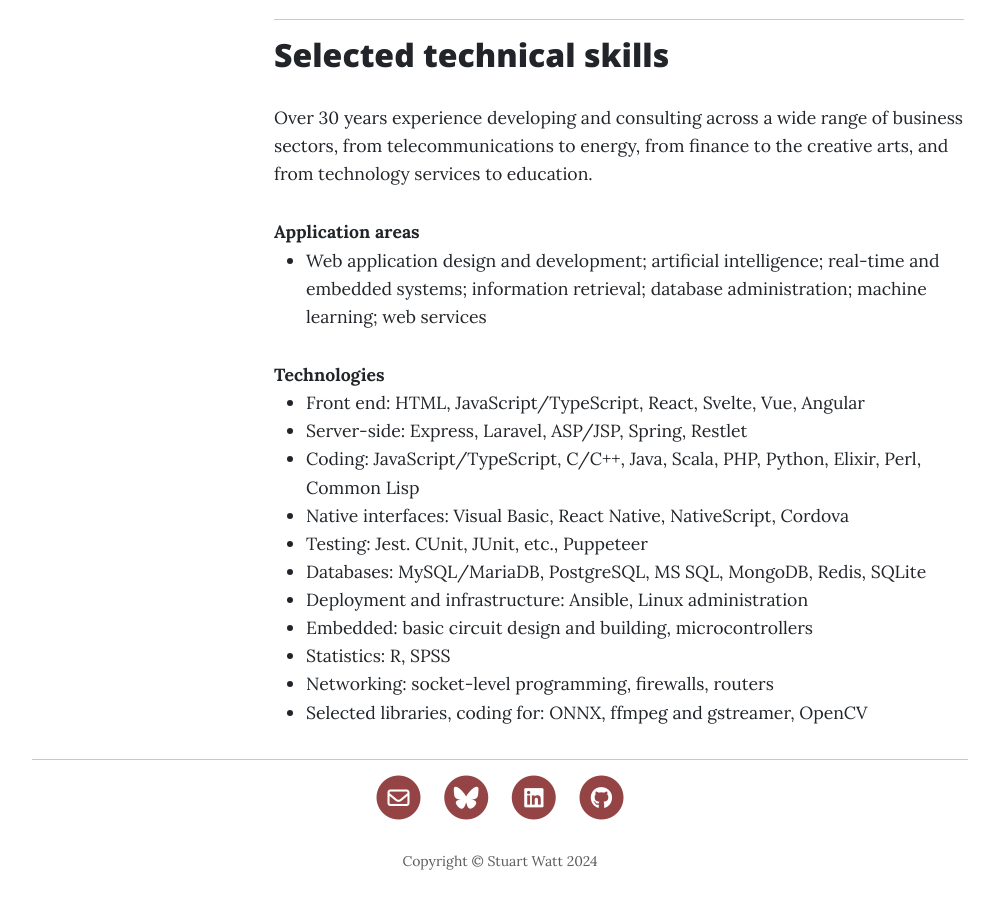
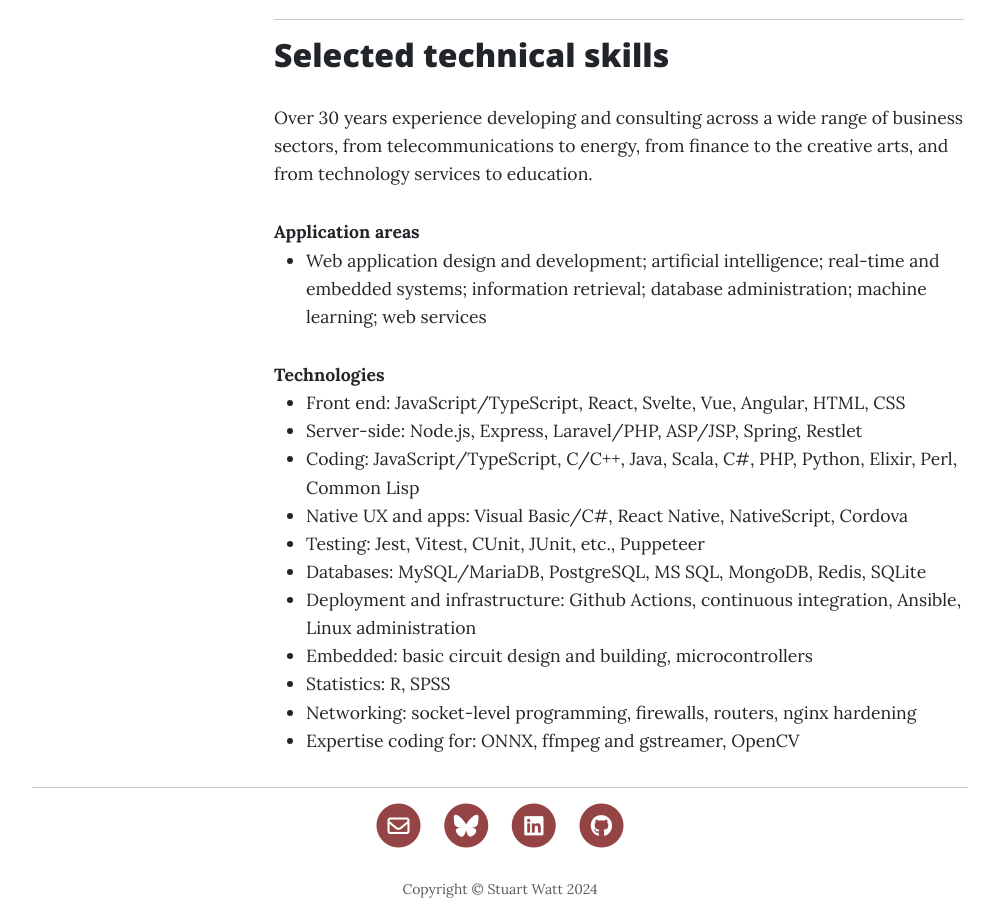
Before and after one commit to morungos/morungos.github.io, a Jekyll site: the page built from about.md, in a window 1280 px wide and 900 px high, scrolled down 767 px. Shown: the whole window, without its empty margins (140-1139 px from the left). Built offline with Jekyll 4.4.1, drawn with Linux system fonts in a browser that asks for light colours; before the commit the page ends 1639 px from its top, so only the background shows below that.

Commit message:
Update about.md

```diff
--- a/about.md
+++ b/about.md
@@ -46,14 +46,14 @@
 **Technologies**
 {:.mb-0}
 
-- Front end: HTML, JavaScript/TypeScript, React, Svelte, Vue, Angular
-- Server-side: Express, Laravel, ASP/JSP, Spring, Restlet
-- Coding: JavaScript/TypeScript, C/C++, Java, Scala, PHP, Python, Elixir, Perl, Common Lisp
-- Native interfaces: Visual Basic, React Native, NativeScript, Cordova
-- Testing: Jest. CUnit, JUnit, etc., Puppeteer
+- Front end: JavaScript/TypeScript, React, Svelte, Vue, Angular, HTML, CSS
+- Server-side: Node.js, Express, Laravel/PHP, ASP/JSP, Spring, Restlet
+- Coding: JavaScript/TypeScript, C/C++, Java, Scala, C#, PHP, Python, Elixir, Perl, Common Lisp
+- Native UX and apps: Visual Basic/C#, React Native, NativeScript, Cordova
+- Testing: Jest, Vitest, CUnit, JUnit, etc., Puppeteer
 - Databases: MySQL/MariaDB, PostgreSQL, MS SQL, MongoDB, Redis, SQLite
-- Deployment and infrastructure: Ansible, Linux administration
+- Deployment and infrastructure: Github Actions, continuous integration, Ansible, Linux administration
 - Embedded: basic circuit design and building, microcontrollers
 - Statistics: R, SPSS
-- Networking: socket-level programming, firewalls, routers
-- Selected libraries, coding for: ONNX, ffmpeg and gstreamer, OpenCV
+- Networking: socket-level programming, firewalls, routers, nginx hardening
+- Expertise coding for: ONNX, ffmpeg and gstreamer, OpenCV
```
